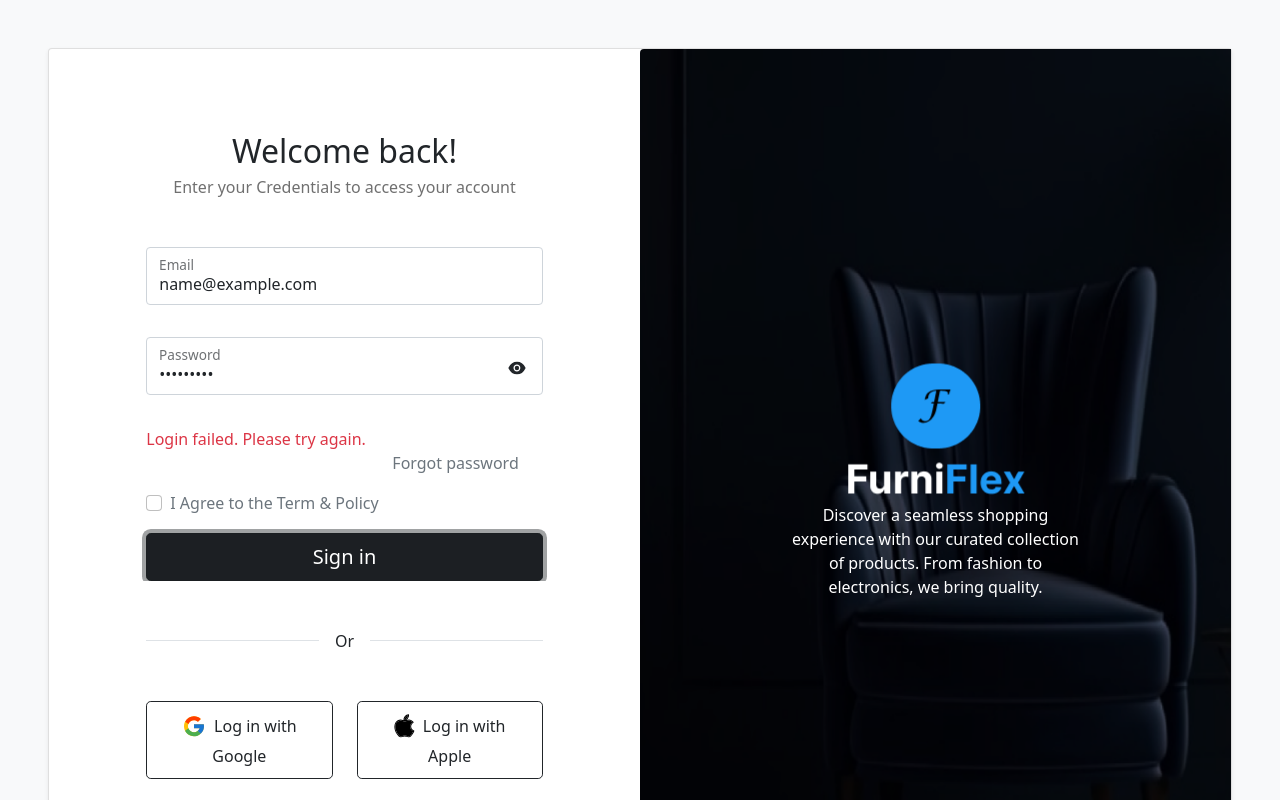
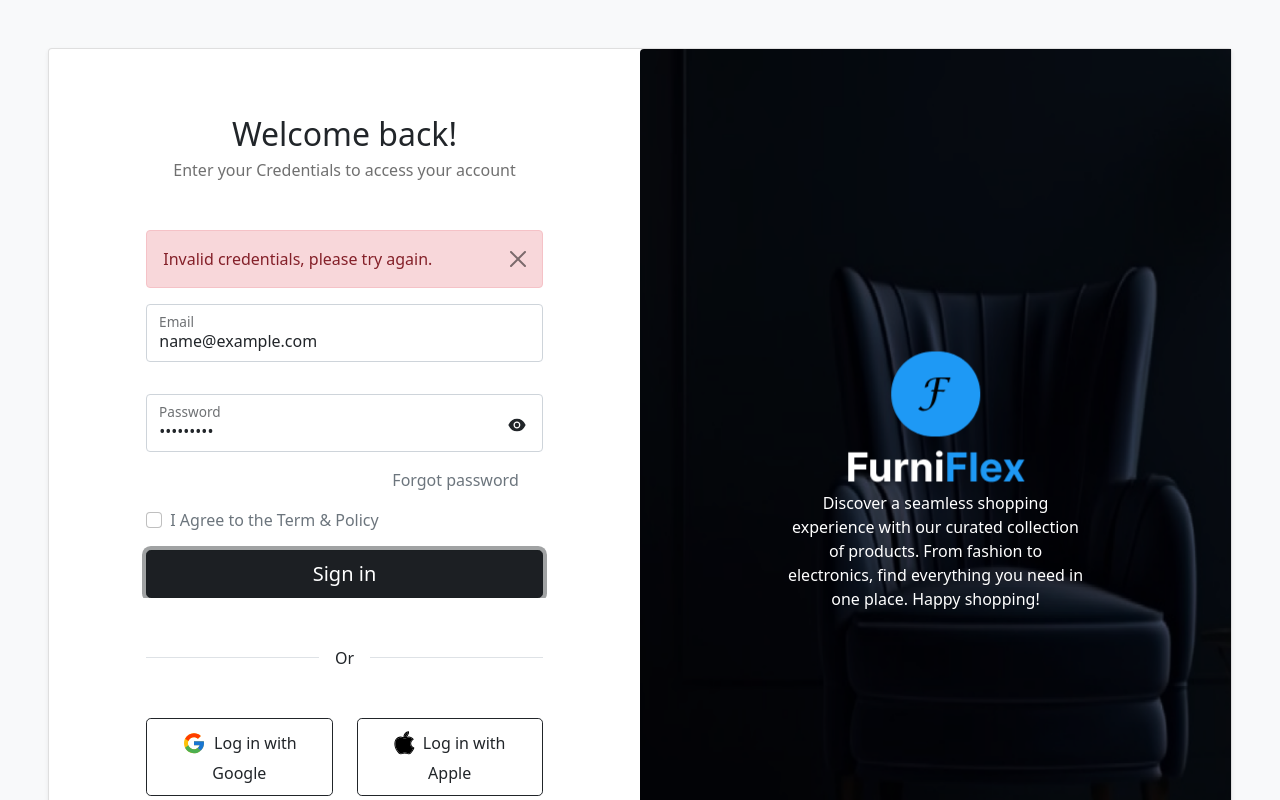
Before and after one commit to rabby-shek/i-bos-assignment, a React (Create React App) app: page /auth/login in a window 1280 px wide. Both pictures are taken after typing "name@example.com", "Sample123" into the empty fields and a click on the button "Sign in". Shown: the top 800 px of the page. Built offline with nearby package versions, Linux system fonts and the light colour scheme; no server answers; data requests are answered from the project's data file.

Commit message:
basic authentication system added

```diff
--- a/db.json
+++ b/db.json
@@ -1,18 +1,25 @@
 {
   "users": [
     {
-      "firstName": "Fay",
-      "lastName": "Clemons",
-      "email": "kunapeqa@mailinator.com",
+      "firstName": "Jaden",
+      "lastName": "Ashley",
+      "email": "nitur@mailinator.com",
       "password": "Pa$$w0rd!",
       "id": 1
     },
     {
-      "firstName": "Chadwick",
-      "lastName": "Abbott",
-      "email": "jygijunova@mailinator.com",
+      "firstName": "Gabriel",
+      "lastName": "Cooke",
+      "email": "nykuwulefu@mailinator.com",
       "password": "Pa$$w0rd!",
       "id": 2
+    },
+    {
+      "firstName": "Britanney",
+      "lastName": "Salas",
+      "email": "jocuxyl@mailinator.com",
+      "password": "Pa$$w0rd!",
+      "id": 3
     }
   ],
   "cart": [
--- a/src/contexts/AuthContext.jsx
+++ b/src/contexts/AuthContext.jsx
@@ -1,6 +1,5 @@
-// AuthContext.js
-import React, { createContext, useContext, useState } from 'react';
-import axios from 'axios';
+import React, { createContext, useContext, useState } from "react";
+import axios from "axios";
 
 // Create a context
 const AuthContext = createContext();
@@ -11,25 +10,67 @@
   const [error, setError] = useState(null);
   const [success, setSuccess] = useState(null);
 
-  // Function to handle sign up
+  // Function to handle sign in
+  const signIn = async ( email, password) => {
+
+    try {
+      const response = await axios.get("http://localhost:8000/users", {
+        params: { email, password },
+      });
+
+      if (response.data.length > 0) {
+        setUser(response.data[0]);
+        setSuccess("Login successful!");
+        setError(null);
+        return { success: true }; // Add this return
+      } else {
+        setError("Invalid email or password. Please try again.");
+        setSuccess(null);
+        return { success: false }; // Add this return
+      }
+    } catch (err) {
+      setError("Login failed. Please try again.");
+      setSuccess(null);
+      return { success: false }; // Add this return
+    }
+  };
+
+  // Function to handle sign up with email existence check
   const signUp = async (formData) => {
     try {
-      const response = await axios.post('http://localhost:8000/users', formData);
+      // Check if the user already exists
+      const existingUser = await axios.get("http://localhost:8000/users", {
+        params: { email: formData.email },
+      });
+
+      if (existingUser.data.length > 0) {
+        setError("User already registered with this email.");
+        setSuccess(null);
+        return;
+      }
+
+      // Register new user
+      const response = await axios.post(
+        "http://localhost:8000/users",
+        formData
+      );
 
       if (response.status === 201) {
-        setSuccess('User registered successfully!');
-        setUser(response.data); // Update user state
+        setSuccess("User registered successfully!");
+        setUser(response.data);
         setError(null);
       }
     } catch (err) {
-      setError('Registration failed. Please try again.');
+      setError("Registration failed. Please try again.");
       setSuccess(null);
     }
   };
 
   // Values provided by the context
   return (
-    <AuthContext.Provider value={{ user, signUp, error, success, setError, setSuccess }}>
+    <AuthContext.Provider
+      value={{ user, signIn, signUp, error, success, setError, setSuccess }}
+    >
       {children}
     </AuthContext.Provider>
   );
--- a/src/pages/Login.jsx
+++ b/src/pages/Login.jsx
@@ -3,14 +3,15 @@
 import BrandLogo from "../assets/images/login-brand.png";
 import { AppleIcon, GoogleIcon } from "../assets/icons";
 import { AiFillEye, AiFillEyeInvisible } from "react-icons/ai";
-import axios from "axios"; // Import Axios
+import { useAuth } from "../contexts/AuthContext";
+import { useNavigate } from "react-router-dom"; // For redirection after login
 
 const Login = () => {
   const [showPassword, setShowPassword] = useState(false);
-  const [email, setEmail] = useState(""); // State for email
-  const [password, setPassword] = useState(""); // State for password
-  const [error, setError] = useState(null); // State for error messages
-  const [success, setSuccess] = useState(null);
+  const [email, setEmail] = useState("");
+  const [password, setPassword] = useState("");
+  const { signIn, error, setError, success, setSuccess } = useAuth(); // Import necessary hooks
+  const navigate = useNavigate(); // Initialize navigation for redirection
 
   const togglePassword = () => {
     setShowPassword(!showPassword);
@@ -18,22 +19,17 @@
 
   const handleSubmit = async (e) => {
     e.preventDefault();
+    setError(null); // Clear previous errors
     try {
-      // Send login request to API
-      const response = await axios.post("http://localhost:8000/users", {
-        email,
-        password,
-      });
-
-      // Handle successful response
-      console.log("Login successful:", response.data);
-      setSuccess("Login successful");
-      // Redirect user or update UI as needed
+      const result = await signIn(email, password); // Call the signIn function
+      if (result.success) {
+        setSuccess("Login Successful");
+        navigate("/"); // Redirect to dashboard after successful login
+      } else {
+        setError("Invalid credentials, please try again."); // Set error message
+      }
     } catch (err) {
-      // Handle error response
-      console.error("Login failed:", err.response.data);
-      setError(err.response.data.message || "Login failed. Please try again.");
-      setSuccess(err.response.data.message);
+      setError("An error occurred during login. Please try again."); // Handle unexpected errors
     }
   };
 
@@ -61,7 +57,36 @@
                           </div>
                         </div>
                       </div>
-
+                      {error && (
+                        <div
+                          className="alert alert-danger alert-dismissible fade show"
+                          role="alert"
+                        >
+                          {error}
+                          <button
+                            type="button"
+                            className="btn-close"
+                            data-bs-dismiss="alert"
+                            aria-label="Close"
+                            onClick={() => setError("")}
+                          ></button>
+                        </div>
+                      )}
+                      {success && (
+                        <div
+                          className="alert alert-success alert-dismissible fade show"
+                          role="alert"
+                        >
+                          {success}
+                          <button
+                            type="button"
+                            className="btn-close"
+                            data-bs-dismiss="alert"
+                            aria-label="Close"
+                            onClick={() => setSuccess("")}
+                          ></button>
+                        </div>
+                      )}
                       <form onSubmit={handleSubmit}>
                         <div className="row gy-3 overflow-hidden">
                           <div className="col-12">
@@ -109,11 +134,6 @@
                               </span>
                             </div>
                           </div>
-                          {error && (
-                            <div className="col-12 text-danger">
-                              {error}
-                            </div>
-                          )}
                           <div className="row">
                             <div className="col-12 text-end">
                               <a
@@ -129,7 +149,6 @@
                               <input
                                 className="form-check-input"
                                 type="checkbox"
-                                defaultValue
                                 name="remember_me"
                                 id="remember_me"
                               />
@@ -153,7 +172,6 @@
                           </div>
                         </div>
                       </form>
-                      {success && <div className="alert alert-success mt-3">{success}</div>}
                       <div className="row pt-5">
                         <div className="col-12 text-center pb-5">
                           <div className="d-flex align-items-center justify-content-center">
@@ -196,7 +214,7 @@
                               href="#!"
                               className="link-secondary text-decoration-none"
                             >
-                             Don't have an account? Sign Up
+                              Don't have an account? Sign Up
                             </a>
                           </div>
                         </div>
@@ -215,8 +233,8 @@
                     <img src={BrandLogo} alt="brand logo" />
                     <p>
                       Discover a seamless shopping experience with our curated
-                      collection of products. From fashion to electronics, we
-                      bring quality.
+                      collection of products. From fashion to electronics, find
+                      everything you need in one place. Happy shopping!
                     </p>
                   </div>
                 </div>
--- a/src/pages/SignUp.jsx
+++ b/src/pages/SignUp.jsx
@@ -1,10 +1,9 @@
 import React, { useState, useEffect } from "react";
 import AutImg from "../assets/images/auth-page.png";
-import BrandLogo from "../assets/images/login-brand.png";
-import { AppleIcon, GoogleIcon } from "../assets/icons";
 import { AiFillEye, AiFillEyeInvisible } from "react-icons/ai";
 import { useAuth } from "../contexts/AuthContext";
-
+import { AppleIcon, GoogleIcon } from "../assets/icons";
+import { NavLink } from "react-router-dom";
 const SignUp = () => {
   const { signUp, error, success, setError, setSuccess } = useAuth();
   const [showPassword, setShowPassword] = useState(false);
@@ -16,14 +15,12 @@
   });
 
   useEffect(() => {
-    if (error) {
+    if (error || success) {
       // Automatically hide the alert after 5 seconds
-      const timer = setTimeout(() => setError(""), 5000);
-      return () => clearTimeout(timer);
-    }
-    if (success) {
-      // Automatically hide the alert after 5 seconds
-      const timer = setTimeout(() => setSuccess(""), 5000);
+      const timer = setTimeout(() => {
+        setError("");
+        setSuccess("");
+      }, 5000);
       return () => clearTimeout(timer);
     }
   }, [error, success, setError, setSuccess]);
@@ -66,17 +63,11 @@
     return true;
   };
 
-  const handleSubmit = (e) => {
+  const handleSubmit = async (e) => {
     e.preventDefault();
     if (validate()) {
-      signUp(formData);
-      setSuccess("Registration successful");
-      setFormData({
-        firstName: "",
-        lastName: "",
-        email: "",
-        password: "",
-      });
+      // Call signUp from AuthContext with the form data
+      await signUp(formData);
     }
   };
 
@@ -287,23 +278,23 @@
                         <div className="col-12">
                           <div className="text-center">
                             Already have an account?{" "}
-                            <a
-                              href="#!"
+                            <NavLink
+                              to="/auth/login"
                               className="link-primary text-decoration-none"
                             >
                               Log In
-                            </a>
+                            </NavLink>
                           </div>
                         </div>
                       </div>
                     </div>
                   </div>
                 </div>
-                <div className="col-md-6 col-lg-6 d-none d-md-block">
+                <div className="col-12 col-md-6 d-flex justify-content-center align-items-center bg-light-subtle">
                   <img
+                    className="img-fluid auth-img"
                     src={AutImg}
-                    className="img-fluid w-100 h-100 object-fit-cover rounded-3"
-                    alt="Authentication"
+                    alt="Sign Up"
                   />
                 </div>
               </div>
```
